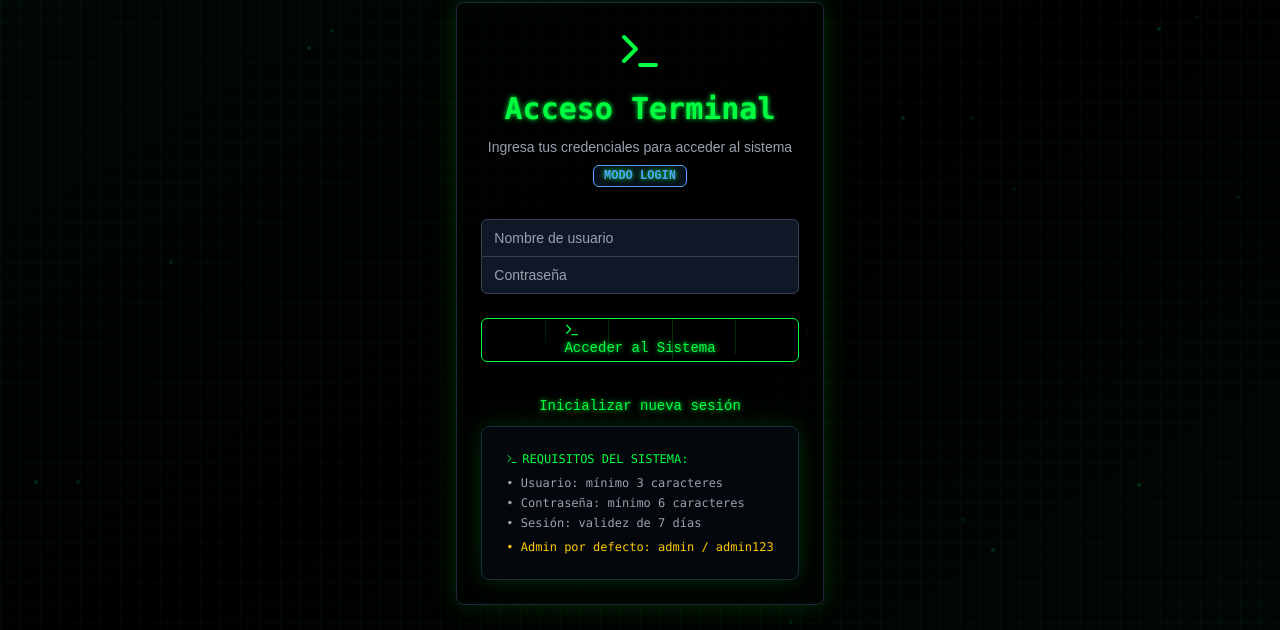
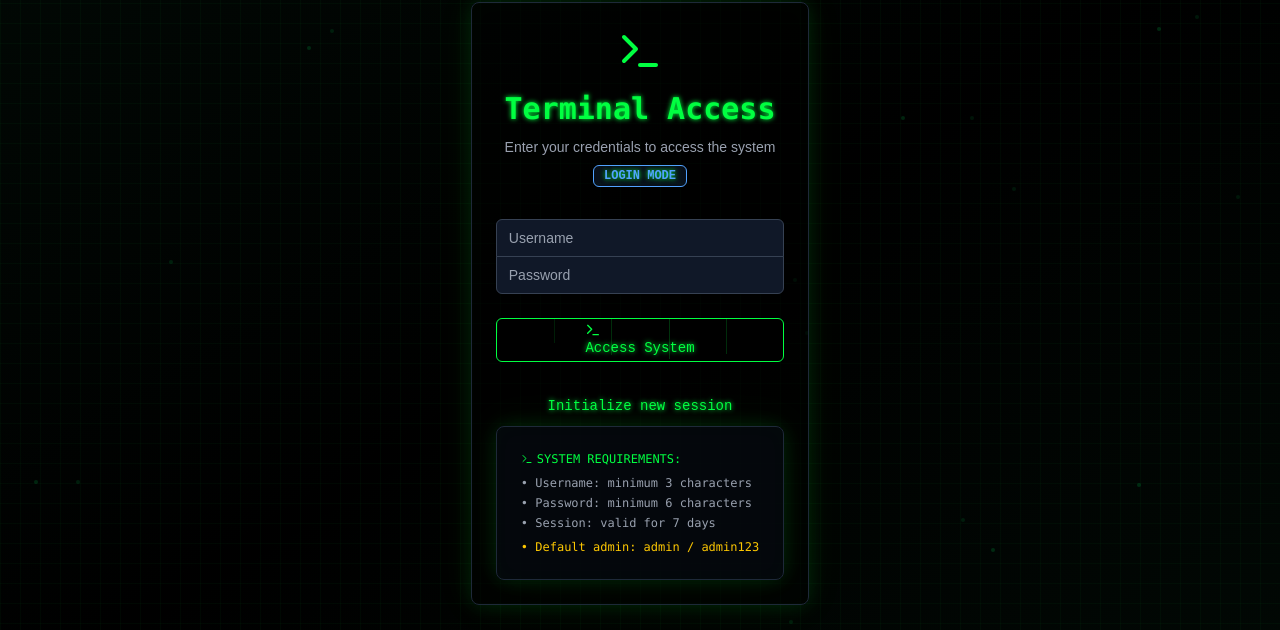
Before and after one commit to iNeenah/TaSave, a Next.js app: page /auth in a window 1280 px wide. Shown: the part 162-792 px from the top of the page. Built offline with nearby package versions, Linux system fonts and the light colour scheme; no server answers.

Commit message:
New Fomart to Login redirect alert

```diff
--- a/src/app/globals.css
+++ b/src/app/globals.css
@@ -525,4 +525,30 @@ m scrollbar for reviews grid */
     opacity: 1;
     transform: translateY(0);
   }
+}/* Notif
+ication animations */
+@keyframes slide-in-from-right-full {
+  from {
+    transform: translateX(100%);
+    opacity: 0;
+  }
+  to {
+    transform: translateX(0);
+    opacity: 1;
+  }
 }
+
+.animate-in {
+  animation-duration: 0.3s;
+  animation-timing-function: ease-out;
+  animation-fill-mode: both;
+}
+
+.slide-in-from-right-full {
+  animation-name: slide-in-from-right-full;
+}
+
+/* Backdrop blur support */
+.backdrop-blur-sm {
+  backdrop-filter: blur(4px);
+}
--- a/src/app/layout.tsx
+++ b/src/app/layout.tsx
@@ -2,6 +2,7 @@ import type { Metadata } from "next";
 import { Geist, Geist_Mono } from "next/font/google";
 import "./globals.css";
 import Navigation from "@/components/Navigation";
+import { NotificationProvider } from "@/contexts/NotificationContext";
 
 const geistSans = Geist({
   variable: "--font-geist-sans",
@@ -34,8 +35,10 @@ export default function RootLayout({
       <body
         className={`${geistSans.variable} ${geistMono.variable} antialiased`}
       >
-        <Navigation />
-        <main>{children}</main>
+        <NotificationProvider>
+          <Navigation />
+          <main>{children}</main>
+        </NotificationProvider>
       </body>
     </html>
   );
--- a/src/components/AuthForm.tsx
+++ b/src/components/AuthForm.tsx
@@ -2,10 +2,12 @@
 
 // CLIENT COMPONENT: "use client" indica que este componente se ejecuta en el navegador
 import { useState, useTransition, useEffect } from "react";
+import { useRouter } from "next/navigation";
 // SERVER ACTIONS: Funciones que se ejecutan en el servidor pero se pueden llamar desde el cliente
 import { signin, signup } from "@/lib/actions/auth";
 import { HackerButton, GlowCard, Badge, GlitchText } from "./ui";
 import { Terminal, Shield, AlertTriangle } from "lucide-react";
+import { useNotifications } from "@/contexts/NotificationContext";
 
 // TYPESCRIPT INTERFACE: Define la estructura de las props del componente
 interface AuthFormProps {
@@ -16,6 +18,8 @@ interface AuthFormProps {
 export default function AuthForm({ mode, onModeChange }: AuthFormProps) {
   // useTransition: Hook para manejar transiciones de estado sin bloquear la UI
   const [isPending, startTransition] = useTransition();
+  const router = useRouter();
+  const { success, error } = useNotifications();
 
   // useState: Hook fundamental para estado local del componente
   const [formData, setFormData] = useState({
@@ -60,17 +64,17 @@ export default function AuthForm({ mode, onModeChange }: AuthFormProps) {
 
     // Validaciones del lado del cliente (antes de enviar al servidor)
     if (!formData.username || !formData.password) {
-      setErrors("El nombre de usuario y la contraseña son obligatorios");
+      setErrors("Username and password are required");
       return;
     }
 
     if (formData.username.length < 3) {
-      setErrors("El nombre de usuario debe tener al menos 3 caracteres");
+      setErrors("Username must be at least 3 characters long");
       return;
     }
 
     if (formData.password.length < 6) {
-      setErrors("La contraseña debe tener al menos 6 caracteres");
+      setErrors("Password must be at least 6 characters long");
       return;
     }
 
@@ -83,21 +87,38 @@ export default function AuthForm({ mode, onModeChange }: AuthFormProps) {
       // CONCURRENT FEATURES: startTransition marca actualizaciones como no urgentes
       startTransition(async () => {
         try {
+          let result;
           if (mode === "signin") {
             // SERVER ACTION: Función que se ejecuta en el servidor
-            await signin(formDataObj);
-            // REDIRECT: Se maneja automáticamente en el servidor
+            result = await signin(formDataObj);
           } else {
-            await signup(formDataObj);
+            result = await signup(formDataObj);
           }
-        } catch (error) {
+
+          if (result.success) {
+            // Mostrar notificación de éxito
+            success("Success!", result.message);
+            // Limpiar formulario
+            setFormData({ username: "", password: "" });
+            // Redirigir al dashboard después de un breve delay
+            setTimeout(() => {
+              router.push("/dashboard");
+            }, 1000);
+          } else {
+            // Mostrar error usando notificaciones
+            error("Error", result.error || "Unknown error");
+            setErrors(result.error || "Unknown error");
+          }
+        } catch (err) {
           // TYPE NARROWING: Verificar tipo antes de acceder a propiedades
-          setErrors(error instanceof Error ? error.message : "Ocurrió un error");
+          const errorMessage = err instanceof Error ? err.message : "An unexpected error occurred";
+          error("Error", errorMessage);
+          setErrors(errorMessage);
         }
       });
     } catch (error) {
       // Capturamos cualquier error inesperado
-      setErrors(error instanceof Error ? error.message : "Ocurrió un error");
+      setErrors(error instanceof Error ? error.message : "An error occurred");
     }
   };
 
@@ -120,19 +141,19 @@ export default function AuthForm({ mode, onModeChange }: AuthFormProps) {
         {/* Título principal con efecto glitch */}
         <h2 className="text-3xl font-extrabold text-[#00ff41] terminal-text mb-2">
           <GlitchText trigger="hover" intensity="low">
-            {isSignin ? "Acceso Terminal" : "Inicializar Sesión"}
+            {isSignin ? "Terminal Access" : "Initialize Session"}
           </GlitchText>
         </h2>
 
         {/* Descripción del formulario */}
         <p className="text-sm text-gray-400">
-          {isSignin ? "Ingresa tus credenciales para acceder al sistema" : "Crea una nueva cuenta para comenzar"}
+          {isSignin ? "Enter your credentials to access the system" : "Create a new account to get started"}
         </p>
 
         {/* Badge que muestra el modo actual */}
         <div className="flex justify-center mt-2">
           <Badge variant={isSignin ? "info" : "success"}>
-            {isSignin ? "MODO LOGIN" : "MODO REGISTRO"}
+            {isSignin ? "LOGIN MODE" : "SIGNUP MODE"}
           </Badge>
         </div>
       </div>
@@ -154,7 +175,7 @@ export default function AuthForm({ mode, onModeChange }: AuthFormProps) {
           {/* Campo de nombre de usuario */}
           <div>
             <label htmlFor="username" className="sr-only">
-              Nombre de usuario
+              Username
             </label>
             <input
               id="username"
@@ -165,13 +186,13 @@ export default function AuthForm({ mode, onModeChange }: AuthFormProps) {
               value={formData.username}
               onChange={handleInputChange} // Se ejecuta cada vez que el usuario escribe
               className="appearance-none rounded-none relative block w-full px-3 py-2 border border-gray-700 placeholder-gray-400 text-green-500 bg-gray-900 rounded-t-md focus:outline-none focus:ring-green-500 focus:border-green-500 focus:z-10 sm:text-sm disabled:opacity-50 transition-all duration-200"
-              placeholder="Nombre de usuario"
+              placeholder="Username"
             />
           </div>
           {/* Campo de contraseña */}
           <div>
             <label htmlFor="password" className="sr-only">
-              Contraseña
+              Password
             </label>
             <input
               id="password"
@@ -182,7 +203,7 @@ export default function AuthForm({ mode, onModeChange }: AuthFormProps) {
               value={formData.password}
               onChange={handleInputChange} // Se ejecuta cada vez que el usuario escribe
               className="appearance-none rounded-none relative block w-full px-3 py-2 border border-gray-700 placeholder-gray-400 text-green-500 bg-gray-900 rounded-b-md focus:outline-none focus:ring-green-500 focus:border-green-500 focus:z-10 sm:text-sm disabled:opacity-50 transition-all duration-200"
-              placeholder="Contraseña"
+              placeholder="Password"
             />
           </div>
         </div>
@@ -204,7 +225,7 @@ export default function AuthForm({ mode, onModeChange }: AuthFormProps) {
                   <circle className="opacity-25" cx="12" cy="12" r="10" stroke="currentColor" strokeWidth="4"></circle>
                   <path className="opacity-75" fill="currentColor" d="M4 12a8 8 0 018-8V0C5.373 0 0 5.373 0 12h4zm2 5.291A7.962 7.962 0 014 12H0c0 3.042 1.135 5.824 3 7.938l3-2.647z"></path>
                 </svg>
-                {isSignin ? "Accediendo..." : "Inicializando..."}
+                {isSignin ? "Accessing..." : "Initializing..."}
               </>
             ) : (
               // Contenido normal del botón
@@ -214,7 +235,7 @@ export default function AuthForm({ mode, onModeChange }: AuthFormProps) {
                 ) : (
                   <Shield className="w-4 h-4 mr-2" />
                 )}
-                {isSignin ? "Acceder al Sistema" : "Crear Cuenta"}
+                {isSignin ? "Access System" : "Create Account"}
               </>
             )}
           </HackerButton>
@@ -230,8 +251,8 @@ export default function AuthForm({ mode, onModeChange }: AuthFormProps) {
               className="text-sm"
             >
               {isSignin
-                ? "Inicializar nueva sesión"
-                : "Acceder a terminal existente"
+                ? "Initialize new session"
+                : "Access existing terminal"
               }
             </HackerButton>
           </div>
@@ -243,13 +264,13 @@ export default function AuthForm({ mode, onModeChange }: AuthFormProps) {
         <div className="text-xs text-gray-400 font-mono">
           <div className="text-[#00ff41] mb-2 flex items-center">
             <Terminal className="w-3 h-3 mr-1" />
-            REQUISITOS DEL SISTEMA:
+            SYSTEM REQUIREMENTS:
           </div>
           <div className="space-y-1">
-            <div>• Usuario: mínimo 3 caracteres</div>
-            <div>• Contraseña: mínimo 6 caracteres</div>
-            <div>• Sesión: validez de 7 días</div>
-            <div className="text-yellow-400 mt-2">• Admin por defecto: admin / admin123</div>
+            <div>• Username: minimum 3 characters</div>
+            <div>• Password: minimum 6 characters</div>
+            <div>• Session: valid for 7 days</div>
+            <div className="text-yellow-400 mt-2">• Default admin: admin / admin123</div>
           </div>
         </div>
       </GlowCard>
--- a/src/components/SignoutButton.tsx
+++ b/src/components/SignoutButton.tsx
@@ -1,15 +1,31 @@
 "use client";
 
 import { useTransition } from "react";
+import { useRouter } from "next/navigation";
 import { signout } from "@/lib/actions/auth";
 import Button from "./ui/Button";
+import { useNotifications } from "@/contexts/NotificationContext";
 
 export default function SignoutButton() {
   const [isPending, startTransition] = useTransition();
+  const router = useRouter();
+  const { success, error } = useNotifications();
 
   const handleSignout = () => {
-    startTransition(() => {
-      signout();
+    startTransition(async () => {
+      try {
+        const result = await signout();
+        if (result.success) {
+          success("See you later!", result.message);
+          setTimeout(() => {
+            router.push("/");
+          }, 1000);
+        } else {
+          error("Error", result.error);
+        }
+      } catch (err) {
+        error("Error", "Error logging out");
+      }
     });
   };
 
--- /dev/null
+++ b/src/contexts/NotificationContext.tsx
@@ -0,0 +1,156 @@
+"use client";
+
+import React, { createContext, useContext, useState, useCallback } from 'react';
+import { CheckCircle, XCircle, AlertCircle, Info } from 'lucide-react';
+
+type NotificationType = 'success' | 'error' | 'warning' | 'info';
+
+interface Notification {
+  id: string;
+  type: NotificationType;
+  title: string;
+  message?: string;
+  duration?: number;
+}
+
+interface NotificationContextType {
+  notifications: Notification[];
+  addNotification: (notification: Omit<Notification, 'id'>) => void;
+  removeNotification: (id: string) => void;
+  success: (title: string, message?: string) => void;
+  error: (title: string, message?: string) => void;
+  warning: (title: string, message?: string) => void;
+  info: (title: string, message?: string) => void;
+}
+
+const NotificationContext = createContext<NotificationContextType | undefined>(undefined);
+
+export function useNotifications() {
+  const context = useContext(NotificationContext);
+  if (!context) {
+    throw new Error('useNotifications must be used within a NotificationProvider');
+  }
+  return context;
+}
+
+export function NotificationProvider({ children }: { children: React.ReactNode }) {
+  const [notifications, setNotifications] = useState<Notification[]>([]);
+
+  const addNotification = useCallback((notification: Omit<Notification, 'id'>) => {
+    const id = Math.random().toString(36).substr(2, 9);
+    const newNotification = { ...notification, id };
+
+    setNotifications(prev => [...prev, newNotification]);
+
+    // Auto remove after duration (default 5 seconds)
+    const duration = notification.duration || 5000;
+    setTimeout(() => {
+      removeNotification(id);
+    }, duration);
+  }, []);
+
+  const removeNotification = useCallback((id: string) => {
+    setNotifications(prev => prev.filter(n => n.id !== id));
+  }, []);
+
+  const success = useCallback((title: string, message?: string) => {
+    addNotification({ type: 'success', title, message });
+  }, [addNotification]);
+
+  const error = useCallback((title: string, message?: string) => {
+    addNotification({ type: 'error', title, message });
+  }, [addNotification]);
+
+  const warning = useCallback((title: string, message?: string) => {
+    addNotification({ type: 'warning', title, message });
+  }, [addNotification]);
+
+  const info = useCallback((title: string, message?: string) => {
+    addNotification({ type: 'info', title, message });
+  }, [addNotification]);
+
+  return (
+    <NotificationContext.Provider
+      value={{
+        notifications,
+        addNotification,
+        removeNotification,
+        success,
+        error,
+        warning,
+        info,
+      }}
+    >
+      {children}
+      <NotificationContainer />
+    </NotificationContext.Provider>
+  );
+}
+
+function NotificationContainer() {
+  const { notifications, removeNotification } = useNotifications();
+
+  const getIcon = (type: NotificationType) => {
+    switch (type) {
+      case 'success':
+        return <CheckCircle className="w-5 h-5" />;
+      case 'error':
+        return <XCircle className="w-5 h-5" />;
+      case 'warning':
+        return <AlertCircle className="w-5 h-5" />;
+      case 'info':
+        return <Info className="w-5 h-5" />;
+    }
+  };
+
+  const getColors = (type: NotificationType) => {
+    switch (type) {
+      case 'success':
+        return 'bg-green-900/90 border-green-500/50 text-green-100';
+      case 'error':
+        return 'bg-red-900/90 border-red-500/50 text-red-100';
+      case 'warning':
+        return 'bg-yellow-900/90 border-yellow-500/50 text-yellow-100';
+      case 'info':
+        return 'bg-blue-900/90 border-blue-500/50 text-blue-100';
+    }
+  };
+
+  return (
+    <div className="fixed top-4 right-4 z-50 space-y-2">
+      {notifications.map((notification) => (
+        <div
+          key={notification.id}
+          className={`
+            max-w-sm w-full p-4 rounded-lg border backdrop-blur-sm
+            transform transition-all duration-300 ease-in-out
+            animate-in slide-in-from-right-full
+            ${getColors(notification.type)}
+          `}
+        >
+          <div className="flex items-start">
+            <div className="flex-shrink-0">
+              {getIcon(notification.type)}
+            </div>
+            <div className="ml-3 flex-1">
+              <p className="text-sm font-medium">
+                {notification.title}
+              </p>
+              {notification.message && (
+                <p className="mt-1 text-sm opacity-90">
+                  {notification.message}
+                </p>
+              )}
+            </div>
+            <button
+              onClick={() => removeNotification(notification.id)}
+              className="ml-4 flex-shrink-0 text-current opacity-70 hover:opacity-100 transition-opacity"
+            >
+              <XCircle className="w-4 h-4" />
+            </button>
+          </div>
+        </div>
+      ))}
+    </div>
+  );
+}
```
Also changed, not shown: src/lib/actions/auth.ts (+16 -15 lines), 2 other files (tests, documents, lock files or other folders).
